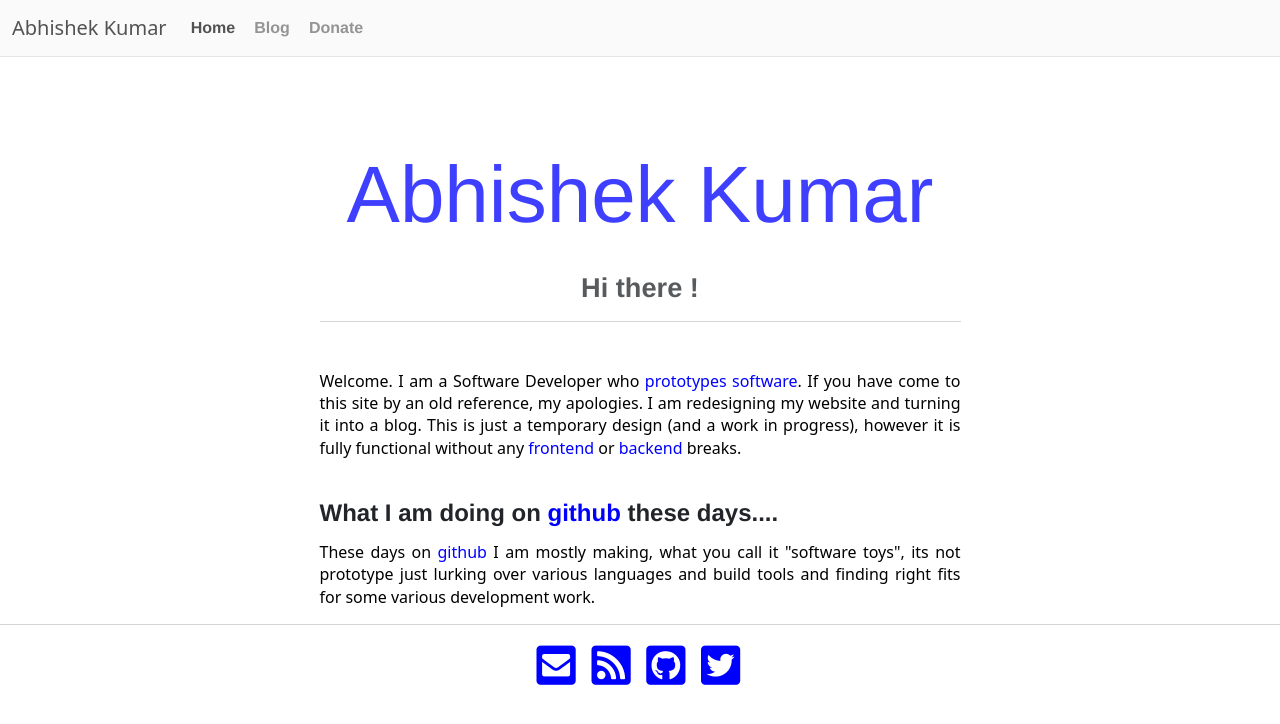
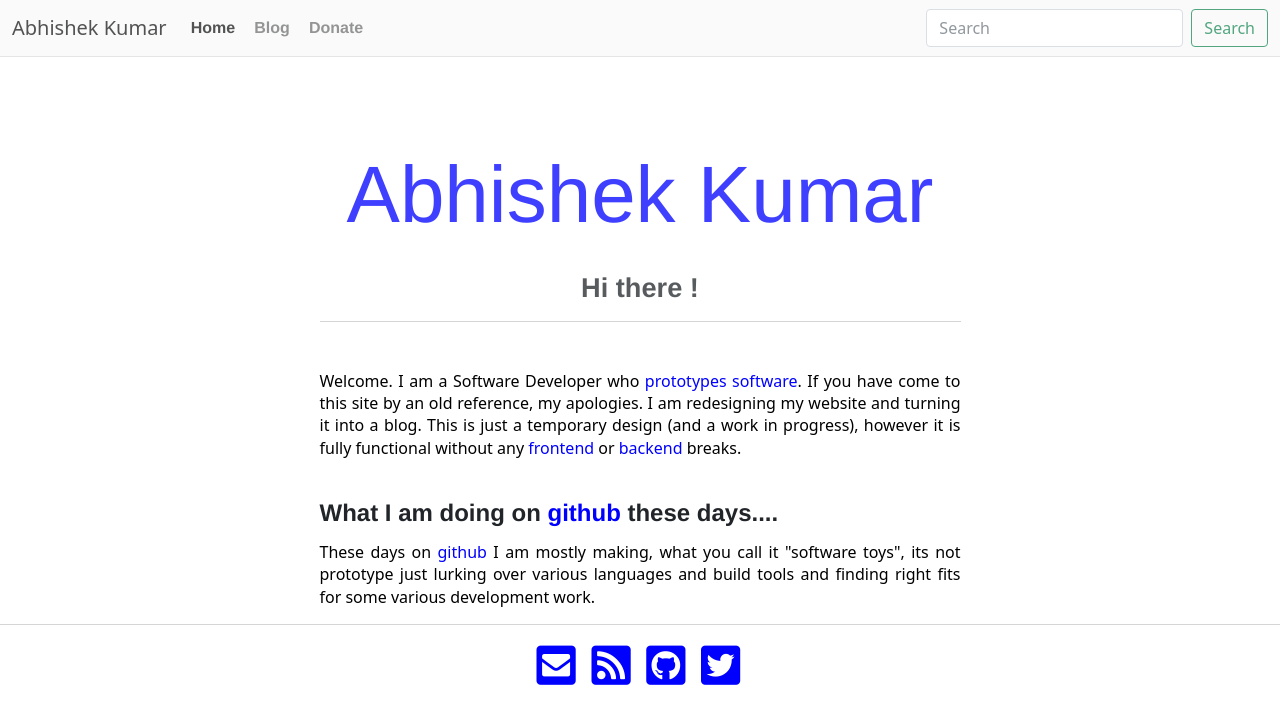
Before and after one commit to Mr-Kumar-Abhishek/Mr-Kumar-Abhishek.github.io, a Jekyll site: the page built from index.html, in a window 1280 px wide. Shown: the top 724 px of the page. Built offline with Jekyll 4.4.1, drawn with Linux system fonts in a browser that asks for light colours; nearby versions of some CDN libraries; a script that is not in the unit is left out.

Commit message:
include search bar UI

```diff
--- a/_layouts/default.html
+++ b/_layouts/default.html
@@ -63,6 +63,10 @@
 						<a class="nav-link" href="https://www.paypal.me/369kumar">Donate</a>
 					  </li>
 					</ul>
+					<form class="d-flex">
+						<input class="form-control me-2" type="search" placeholder="Search" aria-label="Search">
+						<button class="btn btn-outline-success" type="submit">Search</button>
+					</form>
 				  </div>
 				</div>
 			  </nav>
```
